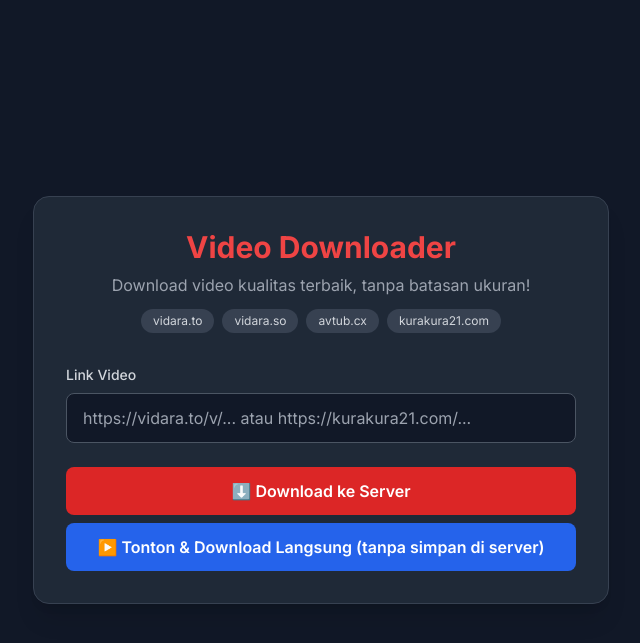
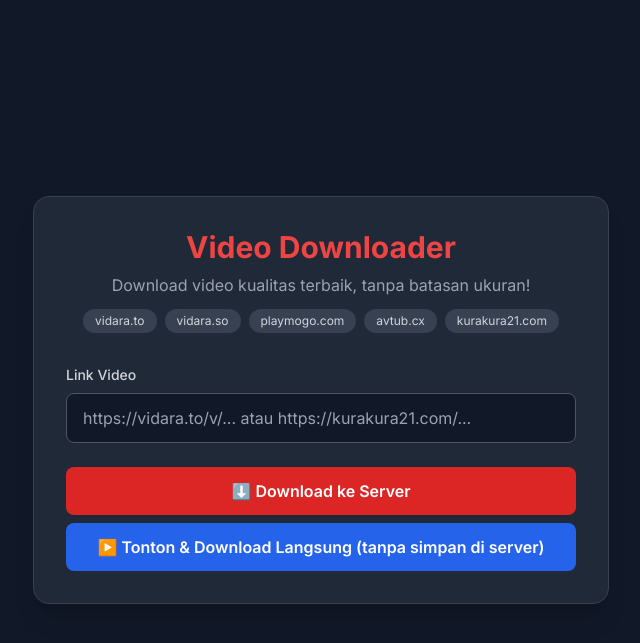
Before and after one commit to mannamemmna/vidara, a Flask app: page / in a window 1280 px wide. Shown: the top 643 px of the page, without its empty margins (319-959 px from the left). Run offline with Flask 3, Linux system fonts and the light colour scheme; some libraries are stand-ins or nearby versions.

Commit message:
Add playmogo.com support (DoodStream pass_md5 extraction)

```diff
--- a/main.py
+++ b/main.py
@@ -3,6 +3,8 @@ import re
 import json
 import uuid
 import time
+import random
+import string
 import subprocess
 import requests
 import threading
@@ -19,6 +21,7 @@ os.makedirs(app.config['DOWNLOAD_FOLDER'], exist_ok=True)
 VIDARA_REGEX = re.compile(r'https?://(?:www\.)?vidara\.(?:to|so)/v/([a-zA-Z0-9_-]+)')
 AVTUB_REGEX = re.compile(r'https?://(?:www\.)?avtub\.cx/(\d+)/?([^/]*)?/?')
 KURAKURA21_REGEX = re.compile(r'https?://(?:www\.)?kurakura21\.com/[^/]+/?')
+PLAYMOGO_REGEX = re.compile(r'https?://(?:www\.)?playmogo\.com/e/([a-zA-Z0-9]+)')
 
 # Turtle4up.top AES-CBC decryption constants (static for all videos)
 TURTLE4UP_KEY = "kiemtienmua911ca".encode('utf-8')
@@ -183,6 +186,45 @@ def extract_kurakura21_link(url):
     return None, "kurakura21"
 
 
+def extract_playmogo_link(url):
+    """Extract direct video URL from playmogo.com (DoodStream)"""
+    if not PLAYMOGO_REGEX.search(url):
+        return None, None, "playmogo"
+
+    filecode = PLAYMOGO_REGEX.search(url).group(1)
+
+    try:
+        s = requests.Session()
+        resp = s.get(url, headers=HEADERS, timeout=10)
+        html = resp.text
+
+        # Extract pass_md5 path
+        md5_match = re.search(r"/pass_md5/([^'\"\s]+)", html)
+        if not md5_match:
+            return None, None, f"playmogo_{filecode}"
+
+        md5_url = f"https://playmogo.com{md5_match.group(0)}"
+
+        # Call pass_md5 → get CDN base URL
+        resp2 = s.get(md5_url, headers={
+            **HEADERS, "Referer": url, "X-Requested-With": "XMLHttpRequest"
+        }, timeout=10)
+
+        cdn_base = resp2.text.strip()
+        if cdn_base.startswith("<"):
+            return None, None, f"playmogo_{filecode}"
+
+        # Token is last segment of the pass_md5 path
+        token = md5_match.group(0).rstrip("'").split("/")[-1]
+
+        return cdn_base, token, f"playmogo_{filecode}"
+
+    except Exception as e:
+        print(f"Playmogo extract error: {e}")
+
+    return None, None, f"playmogo_{filecode}"
+
+
 def extract_m3u8_from_embed(html, embed_url=""):
     """Extract m3u8 URL from an embed page (morencius-style JWPlayer)"""
 
@@ -335,8 +377,15 @@ def start_download():
         m3u8_url, label = extract_avtub_link(url)
     elif KURAKURA21_REGEX.search(url):
         m3u8_url, label = extract_kurakura21_link(url)
+    elif PLAYMOGO_REGEX.search(url):
+        cdn_base, token, label = extract_playmogo_link(url)
+        if not token:
+            return jsonify({"error": "Video tidak ditemukan. Pastikan URL valid."}), 400
+        # Build final DoodStream URL
+        rand_str = ''.join(random.choices(string.ascii_letters + string.digits, k=10))
+        m3u8_url = f"{cdn_base}{rand_str}?token={token}&expiry={int(time.time()*1000)}"
     else:
-        return jsonify({"error": "URL tidak didukung. Gunakan link vidara.to, avtub.cx, atau kurakura21.com"}), 400
+        return jsonify({"error": "URL tidak didukung. Gunakan link vidara.to/so, avtub.cx, kurakura21.com, atau playmogo.com"}), 400
 
     if not m3u8_url:
         return jsonify({"error": "Video tidak ditemukan. Pastikan URL valid."}), 400
@@ -382,13 +431,19 @@ def download_file(filename):
 # ─── STREAMING (langsung ke user, tanpa simpan di server) ────────────────────
 
 def resolve_m3u8_url(url):
-    """Resolve any supported URL to an m3u8 streaming URL."""
+    """Resolve any supported URL to an m3u8/video streaming URL."""
     if VIDARA_REGEX.search(url):
         return extract_vidara_link(url)
     elif AVTUB_REGEX.search(url):
         return extract_avtub_link(url)
     elif KURAKURA21_REGEX.search(url):
         return extract_kurakura21_link(url)
+    elif PLAYMOGO_REGEX.search(url):
+        cdn_base, token, label = extract_playmogo_link(url)
+        if token:
+            rand_str = ''.join(random.choices(string.ascii_letters + string.digits, k=10))
+            return f"{cdn_base}{rand_str}?token={token}&expiry={int(time.time()*1000)}", label
+        return None, None
     return None, None
 
 
@@ -407,6 +462,13 @@ def extract_video():
         m3u8_url, label = extract_avtub_link(url)
     elif KURAKURA21_REGEX.search(url):
         m3u8_url, label = extract_kurakura21_link(url)
+    elif PLAYMOGO_REGEX.search(url):
+        cdn_base, token, label = extract_playmogo_link(url)
+        if token:
+            rand_str = ''.join(random.choices(string.ascii_letters + string.digits, k=10))
+            m3u8_url = f"{cdn_base}{rand_str}?token={token}&expiry={int(time.time()*1000)}"
+        else:
+            return jsonify({"error": "Video tidak ditemukan"}), 400
     else:
         return jsonify({"error": "URL tidak didukung"}), 400
 
--- a/templates/index.html
+++ b/templates/index.html
@@ -3,7 +3,7 @@
 <head>
     <meta charset="UTF-8">
     <meta name="viewport" content="width=device-width, initial-scale=1.0">
-    <title>Video Downloader - Vidara.to, Vidara.so, Avtub.cx Vidara.to, Avtub.cx & Kurakura21.com Kurakura21.com</title>
+    <title>Video Downloader - Vidara.to, Vidara.so, Avtub.cx, Kurakura21.com &amp; Playmogo.com</title>
     <script src="https://cdn.tailwindcss.com"></script>
     <link href="https://fonts.googleapis.com/css2?family=Inter:wght@400;500;600;700&display=swap" rel="stylesheet">
     <style>
@@ -18,6 +18,7 @@
             <div class="mt-3 flex justify-center gap-2 flex-wrap">
                 <span class="text-xs bg-gray-700 text-gray-300 px-3 py-1 rounded-full">vidara.to</span>
                 <span class="text-xs bg-gray-700 text-gray-300 px-3 py-1 rounded-full">vidara.so</span>
+                <span class="text-xs bg-gray-700 text-gray-300 px-3 py-1 rounded-full">playmogo.com</span>
                 <span class="text-xs bg-gray-700 text-gray-300 px-3 py-1 rounded-full">avtub.cx</span>
                 <span class="text-xs bg-gray-700 text-gray-300 px-3 py-1 rounded-full">kurakura21.com</span>
             </div>
```
